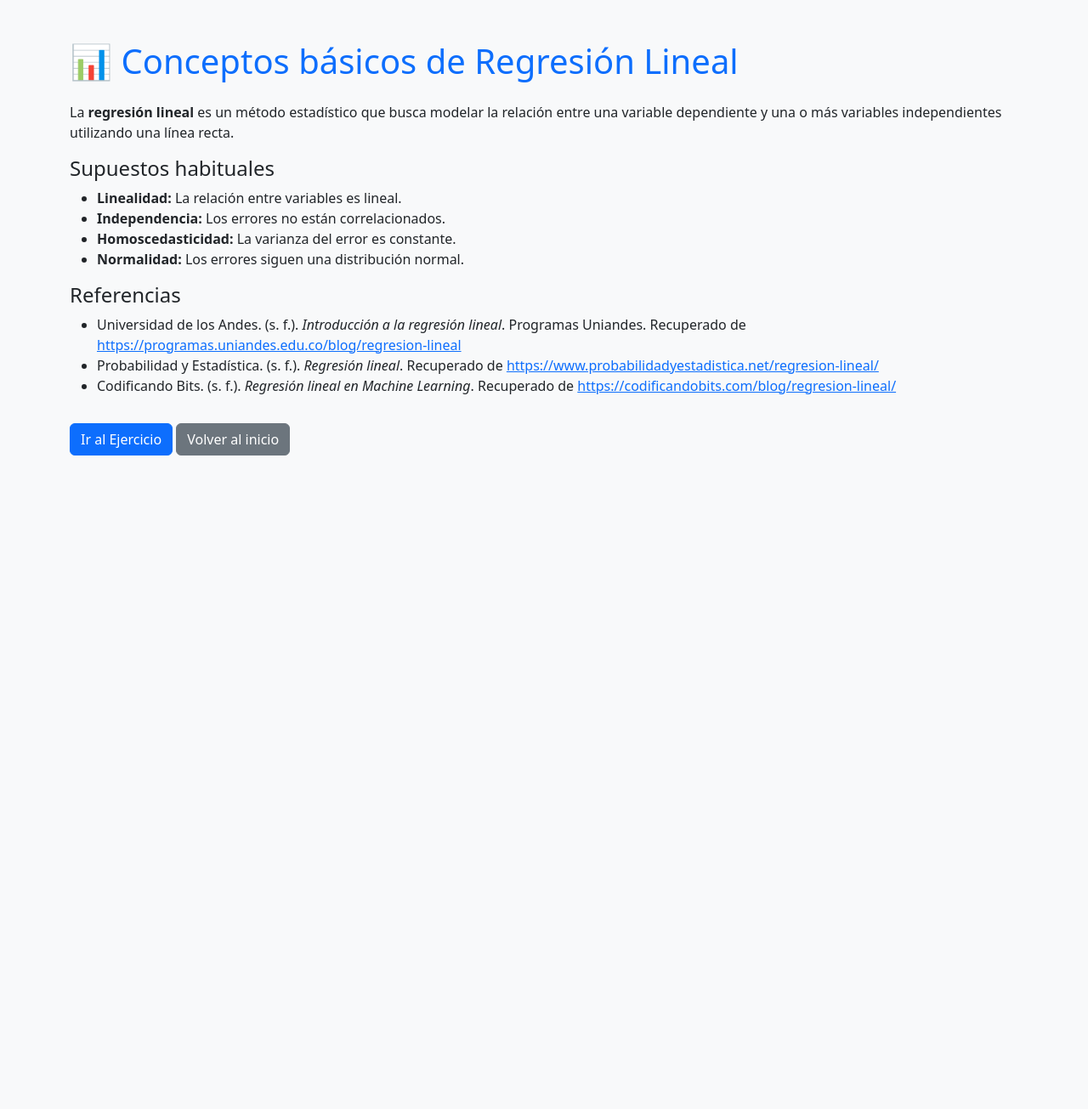
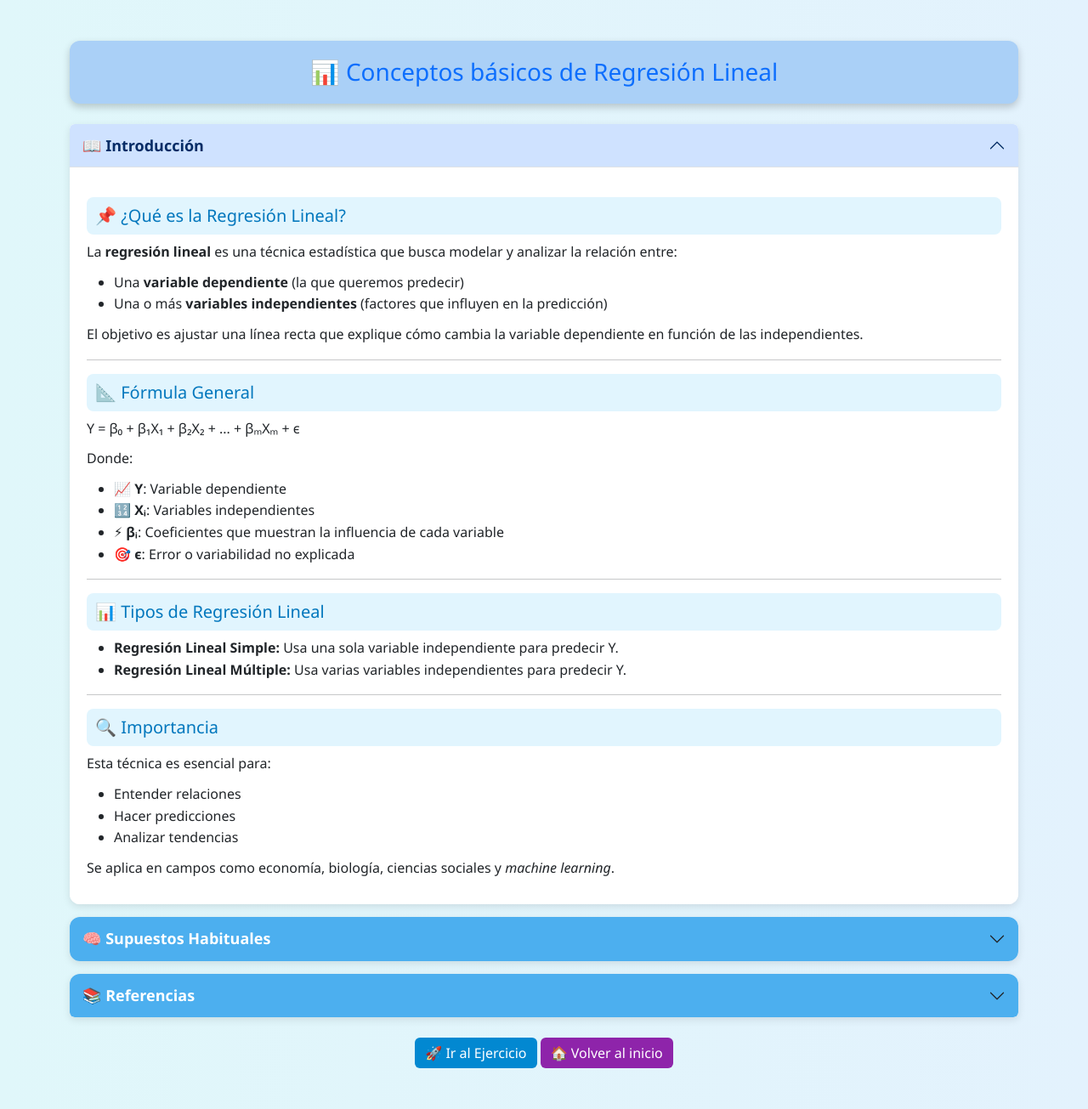
Before and after one commit to Lnbernal/SystemInnovation, a Flask app: page /linearRegression/conceptos in a window 1280 px wide. Shown: the whole page at 85% size. Before the commit the page ends 536 px from the top, so only its background shows below. Run offline with Flask 3, Linux system fonts and the light colour scheme.

Commit message:
Se modifica la pagina de regresión lineal, se crea una interfaz mas llamativa extendiendo la información de cada item y organizandolo en recuadros desplegables, se personaliza el diseño y el color

```diff
--- a/app.py
+++ b/app.py
@@ -1,57 +1,16 @@
-from flask import Flask, request, render_template
-from flask import render_template
+from flask import Flask, request, render_template, url_for
+import matplotlib
+matplotlib.use('Agg')
+import matplotlib.pyplot as plt
+import numpy as np
+import os
 import LinealRegression
+
 app = Flask(__name__)
-
 
 @app.route("/")
 def home():
-    name = "Flask"
     return render_template('index.html')
-
-@app.route('/index')
-def index():
-    return render_template('index2.html')
-
-@app.route('/casos')
-def casos():
-    CASES = [
-        {
-            "titulo": "Predicción y monitoreo en agricultura con Machine Learning",
-            "industria": "Agricultura",
-            "problema": "Mejorar la productividad agrícola mediante predicción del rendimiento de cultivos y detección de plagas/enfermedades usando datos meteorológicos y sensores.",
-            "algoritmo": "Random Forest, Árboles de decisión, Máquinas de soporte vectorial (SVM), Gradient Boosting, Redes neuronales convolucionales.",
-            "beneficios": "Optimización de recursos, reducción de pérdidas, planificación eficiente de siembras, control de plagas y enfermedades con alta precisión.",
-            "referencia": "Chanchí-Golondrino, A. (2022). Aplicación de machine learning en la agricultura: predicción de rendimiento y control de plagas. Universidad Nacional Abierta y a Distancia (UNAD). Disponible en: https://repository.unad.edu.co/handle/10596/67132"
-        },
-        {
-            "titulo": "IA para detección temprana de enfermedades y apoyo diagnóstico",
-            "industria": "Salud",
-            "problema": "Dificultad para realizar diagnósticos rápidos y precisos de enfermedades como cáncer, Alzheimer y enfermedades raras, lo que retrasa el tratamiento oportuno.",
-            "algoritmo": "Redes neuronales profundas, Árboles de decisión, Bosques aleatorios, Transfer Learning, NLP (Procesamiento de Lenguaje Natural), Computer Vision.",
-            "beneficios": "Diagnósticos más rápidos y precisos, predicción temprana, reducción de errores médicos, optimización de recursos hospitalarios.",
-            "referencia": "Plain Concepts. (2023). Inteligencia Artificial en el sector salud: ejemplos reales y casos de éxito. Disponible en: https://www.plainconcepts.com/es/inteligencia-artificial-sector-salud-ejemplos"
-        },
-        {
-            "titulo": "Machine Learning en transacciones financieras",
-            "industria": "Finanzas y Banca",
-            "problema": "Detectar fraudes en transacciones, evaluar el riesgo crediticio y predecir tendencias bursátiles para optimizar las decisiones de inversión.",
-            "algoritmo": "Modelos de clasificación, Modelos predictivos, Redes neuronales, Deep Learning, Algoritmos de trading automático.",
-            "beneficios": "Mayor seguridad en transacciones, reducción de fraudes, decisiones de inversión más precisas, operaciones bursátiles de alta frecuencia, disminución del riesgo humano.",
-            "referencia": "IBM. (s.f.).10 casos de uso cotidianos del machine learning. Disponible en: https://www.ibm.com/es-es/think/topics/machine-learning-use-cases"
-        },
-        {
-            "titulo": "Machine Learning y transporte",
-            "industria": "Transporte",
-            "problema": "Optimizar rutas, tiempos de llegada, asignación de conductores y mejorar la seguridad en el transporte, incluyendo el desarrollo de vehículos autónomos.",
-            "algoritmo": "Aprendizaje supervisado, Aprendizaje no supervisado, Redes neuronales profundas, Computer Vision, Modelos predictivos de tráfico.",
-            "beneficios": "Reducción de tiempos de viaje, asignación eficiente de recursos en movilidad compartida, estimación precisa de la hora de llegada, mayor seguridad en transporte autónomo.",
-            "referencia": "IBM. (s.f.).10 casos de uso cotidianos del machine learning. Disponible en: https://www.ibm.com/es-es/think/topics/machine-learning-use-cases"
-        }
-
-
-    ]
-    return render_template('index3.html', cases=CASES)
 
 @app.route('/linearRegression/conceptos')
 def linearconceptos():
@@ -60,13 +19,62 @@ def linearconceptos():
 @app.route('/linearRegression/ejercicio', methods=["GET", "POST"])
 def calculateGrade():
     calculateResult = None
+    graph_url = None
+
+    # Dataset simulado
+    X_train = np.array([1, 2, 3, 4, 5, 6, 7, 8])
+    y_train = np.array([2, 4, 5, 4, 5, 7, 8, 9])
+
+    # Ajuste de regresión
+    coef = np.polyfit(X_train, y_train, 1)
+    poly1d_fn = np.poly1d(coef)
+
+    # Crear gráfico con estilo mejorado
+    fig, ax = plt.subplots(figsize=(6, 4))
+    fig.patch.set_facecolor('#f8f9fa')
+    ax.set_facecolor('#eaf2f8')
+
+    # Degradado de fondo
+    for i in range(100):
+        ax.axhspan(i, i + 1, facecolor=plt.cm.Blues(i / 100), alpha=0.05)
+
+    # Puntos llamativos
+    scatter = ax.scatter(X_train, y_train, c=y_train, cmap="coolwarm", s=150, edgecolors="black", linewidth=1.5, alpha=0.9, label="Datos reales")
+
+    # Línea de regresión
+    ax.plot(X_train, poly1d_fn(X_train), color="#e74c3c", linewidth=3, label="Línea de Regresión")
+
+    # Títulos y etiquetas
+    ax.set_title("📈 Regresión Lineal - Datos con Estilo", fontsize=14, color="#2c3e50", weight="bold")
+    ax.set_xlabel("Horas de Entrenamiento", fontsize=11)
+    ax.set_ylabel("Rendimiento Deportivo", fontsize=11)
+    ax.legend(loc="upper left", fontsize=9)
+    ax.grid(True, linestyle="--", alpha=0.3)
+
+    # Guardar gráfico
+    graph_path = os.path.join("static", "regresion.png")
+    plt.tight_layout()
+    plt.savefig(graph_path, dpi=120)
+    plt.close()
+
+    graph_url = url_for('static', filename='regresion.png')
+
+    # Si el usuario envía datos
     if request.method == "POST":
         hours = float(request.form["hours"])
         diet = float(request.form["diet"])
         calculateResult = LinealRegression.Rendimiento(hours, diet)
         calculateResult = round(calculateResult, 2)
-    return render_template('LRindex.html', result = calculateResult)
 
+    return render_template('LRindex.html', result=calculateResult, graph_url=graph_url)
+
+@app.route('/index')
+def index():
+    return render_template('index2.html')
+
+@app.route('/casos')
+def casos():
+    return render_template('index3.html')
 
 if __name__ == "__main__":
     app.run(debug=True)
--- /dev/null
+++ b/static/styleConceptos.css
@@ -0,0 +1,88 @@
+/* ======= Fondo general ======= */
+body {
+  background: linear-gradient(to right, #e0f7fa, #e3f2fd);
+  font-family: 'Segoe UI', Tahoma, Geneva, Verdana, sans-serif;
+  margin: 0;
+  padding: 0;
+}
+
+/* ======= Título principal ======= */
+h1 {
+  background-color: #aad0f7;
+  color: white;
+  padding: 20px;
+  border-radius: 12px;
+  text-align: center;
+  margin-bottom: 30px;
+  box-shadow: 0 4px 10px rgba(0, 0, 0, 0.2);
+  font-size: 28px;
+}
+
+/* ======= Acordeón ======= */
+.accordion-item {
+  margin-bottom: 15px;
+  border-radius: 12px;
+  overflow: hidden;
+  border: none;
+  box-shadow: 0 3px 10px rgba(0, 0, 0, 0.1);
+}
+
+.accordion-button {
+  background: #4cafef;
+  color: white;
+  font-size: 18px;
+  font-weight: bold;
+  padding: 15px;
+  transition: all 0.3s ease;
+}
+
+.accordion-button:hover {
+  background: #1976d2;
+}
+
+.accordion-body {
+  background: white;
+  padding: 20px;
+  font-size: 16px;
+  line-height: 1.6;
+}
+
+/* ======= Bloques de texto internos ======= */
+.accordion-body h5 {
+  background: #e1f5fe;
+  padding: 10px;
+  border-radius: 8px;
+  color: #0277bd;
+  margin-top: 15px;
+}
+
+.accordion-body p,
+.accordion-body ul {
+  margin-bottom: 10px;
+}
+
+/* ======= Fórmulas ======= */
+.accordion-body .bg-light {
+  background: #f3e5f5 !important;
+  border: 1px solid #ce93d8;
+  color: #6a1b9a;
+}
+
+/* ======= Botones inferiores ======= */
+.btn-primary {
+  background-color: #0288d1;
+  border: none;
+}
+
+.btn-primary:hover {
+  background-color: #01579b;
+}
+
+.btn-secondary {
+  background-color: #8e24aa;
+  border: none;
+}
+
+.btn-secondary:hover {
+  background-color: #6a1b9a;
+}
--- a/templates/LRconceptos.html
+++ b/templates/LRconceptos.html
@@ -3,32 +3,114 @@
 <head>
   <meta charset="UTF-8">
   <title>Conceptos básicos - Regresión Lineal</title>
+  <meta name="viewport" content="width=device-width,initial-scale=1">
   <link href="https://cdn.jsdelivr.net/npm/bootstrap@5.3.3/dist/css/bootstrap.min.css" rel="stylesheet">
+  <!-- Nota: el ?v=2 obliga a recargar la versión del CSS (cache-busting) -->
+ <link rel="stylesheet" href="{{ url_for('static', filename='styleConceptos.css') }}">
+  <script src="https://cdn.jsdelivr.net/npm/bootstrap@5.3.3/dist/js/bootstrap.bundle.min.js"></script>
 </head>
 <body class="bg-light">
-  <div class="container py-5">
-    <h1 class="mb-4 text-primary">📊 Conceptos básicos de Regresión Lineal</h1>
-    <p>
-      La <b>regresión lineal</b> es un método estadístico que busca modelar la relación entre
-      una variable dependiente y una o más variables independientes utilizando una línea recta.
-    </p>
-    <h4>Supuestos habituales</h4>
-    <ul>
-      <li><b>Linealidad:</b> La relación entre variables es lineal.</li>
-      <li><b>Independencia:</b> Los errores no están correlacionados.</li>
-      <li><b>Homoscedasticidad:</b> La varianza del error es constante.</li>
-      <li><b>Normalidad:</b> Los errores siguen una distribución normal.</li>
-    </ul>
+  <div class="container py-5" id="concepts-container">
+    <h1 class="mb-4 text-primary text-center">📊 Conceptos básicos de Regresión Lineal</h1>
 
-    <h4>Referencias</h4>
-     <ul>
-        <li>Universidad de los Andes. (s. f.). <i>Introducción a la regresión lineal</i>. Programas Uniandes. Recuperado de <a href="https://programas.uniandes.edu.co/blog/regresion-lineal" target="_blank">https://programas.uniandes.edu.co/blog/regresion-lineal</a></li>
-        <li>Probabilidad y Estadística. (s. f.). <i>Regresión lineal</i>. Recuperado de <a href="https://www.probabilidadyestadistica.net/regresion-lineal/" target="_blank">https://www.probabilidadyestadistica.net/regresion-lineal/</a></li>
-        <li>Codificando Bits. (s. f.). <i>Regresión lineal en Machine Learning</i>. Recuperado de <a href="https://codificandobits.com/blog/regresion-lineal/" target="_blank">https://codificandobits.com/blog/regresion-lineal/</a></li>
-     </ul>
+    <div class="accordion" id="accordionConceptos">
 
-    <a href="/linearRegression/ejercicio" class="btn btn-primary mt-3">Ir al Ejercicio</a>
-    <a href="/index" class="btn btn-secondary mt-3">Volver al inicio</a>
+      <!-- Introducción -->
+      <div class="accordion-item">
+        <h2 class="accordion-header" id="headingIntro">
+          <button class="accordion-button" type="button" data-bs-toggle="collapse" data-bs-target="#collapseIntro" aria-expanded="true" aria-controls="collapseIntro">
+            📖 Introducción
+          </button>
+        </h2>
+        <div id="collapseIntro" class="accordion-collapse collapse show" aria-labelledby="headingIntro" data-bs-parent="#accordionConceptos">
+          <div class="accordion-body">
+
+            <h5>📌 ¿Qué es la Regresión Lineal?</h5>
+            <p>La <b>regresión lineal</b> es una técnica estadística que busca modelar y analizar la relación entre:</p>
+            <ul>
+              <li>Una <b>variable dependiente</b> (la que queremos predecir)</li>
+              <li>Una o más <b>variables independientes</b> (factores que influyen en la predicción)</li>
+            </ul>
+            <p>El objetivo es ajustar una línea recta que explique cómo cambia la variable dependiente en función de las independientes.</p>
+
+            <hr>
+            <h5>📐 Fórmula General</h5>
+            <p class="formula-box">
+              Y = β₀ + β₁X₁ + β₂X₂ + ... + βₘXₘ + ϵ
+            </p>
+            <p>Donde:</p>
+            <ul>
+              <li>📈 <b>Y</b>: Variable dependiente</li>
+              <li>🔢 <b>Xᵢ</b>: Variables independientes</li>
+              <li>⚡ <b>βᵢ</b>: Coeficientes que muestran la influencia de cada variable</li>
+              <li>🎯 <b>ϵ</b>: Error o variabilidad no explicada</li>
+            </ul>
+
+            <hr>
+            <h5>📊 Tipos de Regresión Lineal</h5>
+            <ul>
+              <li><b>Regresión Lineal Simple:</b> Usa una sola variable independiente para predecir Y.</li>
+              <li><b>Regresión Lineal Múltiple:</b> Usa varias variables independientes para predecir Y.</li>
+            </ul>
+
+            <hr>
+            <h5>🔍 Importancia</h5>
+            <p>Esta técnica es esencial para:</p>
+            <ul>
+              <li>Entender relaciones</li>
+              <li>Hacer predicciones</li>
+              <li>Analizar tendencias</li>
+            </ul>
+            <p>Se aplica en campos como economía, biología, ciencias sociales y <i>machine learning</i>.</p>
+
+          </div>
+        </div>
+      </div>
+
+      <!-- Supuestos Habituales -->
+      <div class="accordion-item">
+        <h2 class="accordion-header" id="headingSupuestos">
+          <button class="accordion-button collapsed" type="button" data-bs-toggle="collapse" data-bs-target="#collapseSupuestos" aria-expanded="false" aria-controls="collapseSupuestos">
+            🧠 Supuestos Habituales
+          </button>
+        </h2>
+        <div id="collapseSupuestos" class="accordion-collapse collapse" aria-labelledby="headingSupuestos" data-bs-parent="#accordionConceptos">
+          <div class="accordion-body">
+            <ul>
+              <li>📐 <b>Linealidad:</b> La relación entre variables es lineal.</li>
+              <li>🔗 <b>Independencia:</b> Los errores no están correlacionados.</li>
+              <li>⚖️ <b>Homoscedasticidad:</b> La varianza del error es constante.</li>
+              <li>📊 <b>Normalidad:</b> Los errores siguen una distribución normal.</li>
+            </ul>
+          </div>
+        </div>
+      </div>
+
+      <!-- Referencias -->
+      <div class="accordion-item">
+        <h2 class="accordion-header" id="headingReferencias">
+          <button class="accordion-button collapsed" type="button" data-bs-toggle="collapse" data-bs-target="#collapseReferencias" aria-expanded="false" aria-controls="collapseReferencias">
+            📚 Referencias
+          </button>
+        </h2>
+        <div id="collapseReferencias" class="accordion-collapse collapse" aria-labelledby="headingReferencias" data-bs-parent="#accordionConceptos">
+          <div class="accordion-body">
+            <ul>
+              <li>📄 Universidad de los Andes. (s. f.). <i>Introducción a la regresión lineal</i>. <a href="https://programas.uniandes.edu.co/blog/regresion-lineal" target="_blank">Ver más</a></li>
+              <li>📄 Probabilidad y Estadística. (s. f.). <i>Regresión lineal</i>. <a href="https://www.probabilidadyestadistica.net/regresion-lineal/" target="_blank">Ver más</a></li>
+              <li>📄 Codificando Bits. (s. f.). <i>Regresión lineal en Machine Learning</i>. <a href="https://codificandobits.com/blog/regresion-lineal/" target="_blank">Ver más</a></li>
+            </ul>
+          </div>
+        </div>
+      </div>
+
+    </div>
+
+    <!-- Botones inferiores -->
+    <div class="text-center mt-4">
+      <a href="/linearRegression/ejercicio" class="btn btn-primary">🚀 Ir al Ejercicio</a>
+      <a href="/index" class="btn btn-secondary">🏠 Volver al inicio</a>
+    </div>
   </div>
 </body>
 </html>
```
Also changed, not shown: templates/LRindex.html (+17 -2 lines), static/regresion.png (added), 1 other file.
